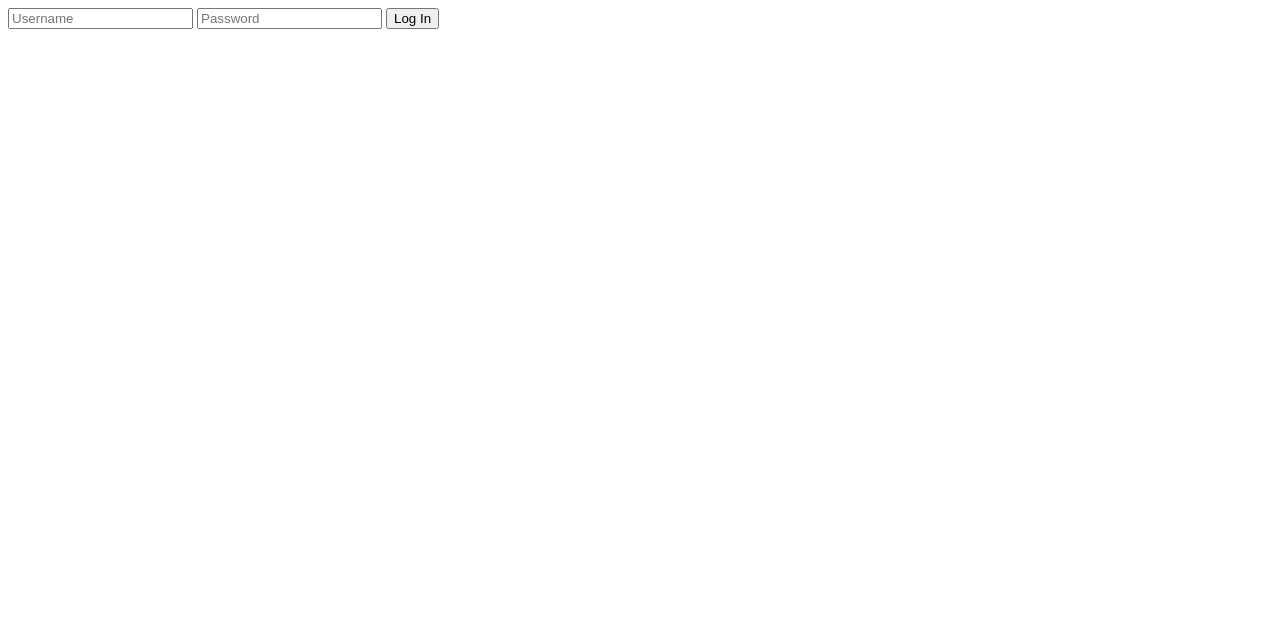
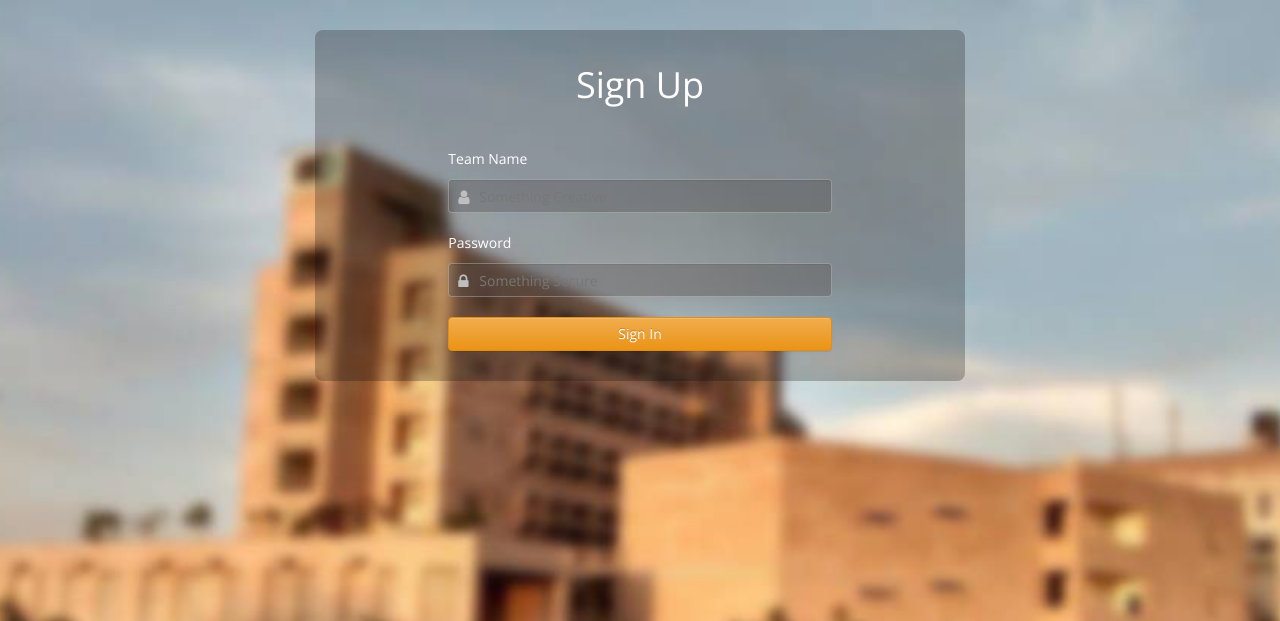
Before and after one commit to darkryder/scripting-challenge-byld, a Django app: template byld/templates/welcome.html in a window 1280 px wide. Shown: the top 621 px of the page. Run offline with Django 3.2, Linux system fonts and the light colour scheme; the template is opened without the code that fills it: values that come from a table or form of the project are taken from there, others are empty; parts of the project's set-up code (start-up, migrations or seed data) failed here and were passed over; some libraries are stand-ins or nearby versions.

Commit message:
Fixed bug in reg

```diff
--- a/byld/templates/register.html
+++ b/byld/templates/register.html
@@ -30,9 +30,9 @@
 
 
 			<form class="form-horizontal templatemo-login-form-2" role="form" action="/register/" method="POST">
+				{% csrf_token %}
 
 				{% if reg %}
-				{% csrf_token %}
 
 				<div class = "row">
 					<h1>Thanks for Signing up, return home to Log In</h1>
--- a/byld/templates/welcome.html
+++ b/byld/templates/welcome.html
@@ -1,9 +1,90 @@
-<form method = "POST" action = "/">
+{% load staticfiles %}
 
-	{% csrf_token %}
+<!DOCTYPE html>
+<head>
+	<!-- templatemo 418 form pack -->
+	<!--
+	Form Pack
+	http://www.templatemo.com/preview/templatemo_418_form_pack
+	-->
+	<title>Register | Byld </title>
+	<meta name="keywords" content="" />
+	<meta name="description" content="" />
+	<meta charset="UTF-8">
+	<meta name="viewport" content="width=device-width, initial-scale=1.0">
 
-	<input type = "name" name = "user" placeholder = "Username" />
-	<input type = "password" name = "pass" placeholder = "Password" />
+	<link href="http://fonts.googleapis.com/css?family=Open+Sans:300,400,700" rel="stylesheet" type="text/css">
+	<link rel="stylesheet" href="https://maxcdn.bootstrapcdn.com/font-awesome/4.4.0/css/font-awesome.min.css">
 
-	<button type = "submit" >Log In</button>
-</form>
+	<link href = "{% static 'css/bootstrap.min.css' %}" 		rel = "stylesheet" type = "text/css">
+	<link href = "{% static 'css/bootstrap-theme.min.css' %}" 	rel = "stylesheet" type = "text/css">
+	<link href = "{% static 'css/templatemo_style.css' %}" 		rel = "stylesheet" type = "text/css">
+	<link href = "{% static 'css/bootstrap-social.css' %}" 		rel = "stylesheet" type = "text/css">
+
+</head>
+
+<body class="templatemo-bg-image-1">
+	<div class="container">
+		<div class="col-md-12">
+
+
+			<form class="form-horizontal templatemo-login-form-2" role="form" action="/register/" method="POST">
+
+				{% csrf_token %}
+
+				<div class="row">
+					<div class="col-md-12">
+						<h1>Sign Up</h1>
+					</div>
+				</div>
+				<div class="row">
+					<div class = "col-md-2"></div>
+					<div class=" col-md-8">
+						{% if form.errors %}
+							{% for field in form %}
+								{% for error in field.errors %}
+									<div class="alert alert-error">
+										<strong>{{ field.label }} : {{ error|escape }}</strong>
+									</div>
+								{% endfor %}
+							{% endfor %}
+
+							{% for error in form.non_field_errors %}
+								<div class="alert alert-error">
+									<strong>{{ error|escape }}</strong>
+								</div>
+							{% endfor %}
+						{% endif %}
+
+						<div class="form-group">
+						  <div class="col-md-12">
+							<label for="username" class="control-label">Team Name</label>
+							<div class="templatemo-input-icon-container">
+								<i class="fa fa-user"></i>
+								{{ form.username }}
+							</div>
+						  </div>
+						</div>
+						<div class="form-group">
+						  <div class="col-md-12">
+							<label for="password" class="control-label">Password</label>
+							<div class="templatemo-input-icon-container">
+								<i class="fa fa-lock"></i>
+								{{ form.password }}
+							</div>
+						  </div>
+						</div>
+						<div class="form-group">
+						  <div class="col-md-12">
+							<input type="submit" value="Sign In" class="btn btn-warning">
+						  </div>
+						</div>
+					</div>
+
+				</div>
+			  </form>
+
+		</div>
+	</div>
+</body>
+</html>
--- a/byld/views.py
+++ b/byld/views.py
@@ -16,7 +16,7 @@ import urllib2, urllib
 from nocaptcha_recaptcha.fields import NoReCaptchaField
 import requests
 
-class DemoForm(forms.ModelForm):
+class SignUpForm(forms.ModelForm):
 
 	username = forms.CharField(required = True, widget = forms.TextInput(attrs = {'class' : 'form-control',
 																			   	  'placeholder' : 'Something Creative',
@@ -45,6 +45,18 @@ class DemoForm(forms.ModelForm):
 			raise forms.ValidationError(u'Email addresses must be unique.')
 		return email
 
+class SignInForm(forms.Form):
+
+	username = forms.CharField(required = True, widget = forms.TextInput(attrs = {'class' : 'form-control',
+																			   	  'placeholder' : 'Something Creative',
+																			   	  'autocomplete' : 'off',
+																			   	  'name' : 'user'}))
+
+	password = forms.CharField(required = True, widget = forms.PasswordInput(attrs = {'class' : 'form-control',
+																			   	  	  'placeholder' : 'Something Secure',
+																			   	   	  'name' : 'pass'}))
+
+
 def home(request):
 	args = {}
 	args.update(csrf(request))
@@ -52,6 +64,8 @@ def home(request):
 	if request.user.is_authenticated():
 		return HttpResponse("k nigga")
 	else:
+		args["form"] = SignUpForm()
+
 		if request.method == "POST":
 			user = authenticate(username = request.POST["user"], password = request.POST["pass"])
 
@@ -71,7 +85,7 @@ def signout(request):
 def register(request):
 	args = {}
 	args.update(csrf(request))
-	args["reg"] = True
+	args["reg"] = False
 
 	if request.user.is_authenticated():
 		return HttpResponseRedirect("/")
@@ -128,7 +142,7 @@ def register(request):
 
 		return HttpResponse("created")
 	else:
-		args['form'] = DemoForm()
+		args['form'] = SignUpForm()
 		return render_to_response("register.html", args)
 
 def challenges(request):
```
